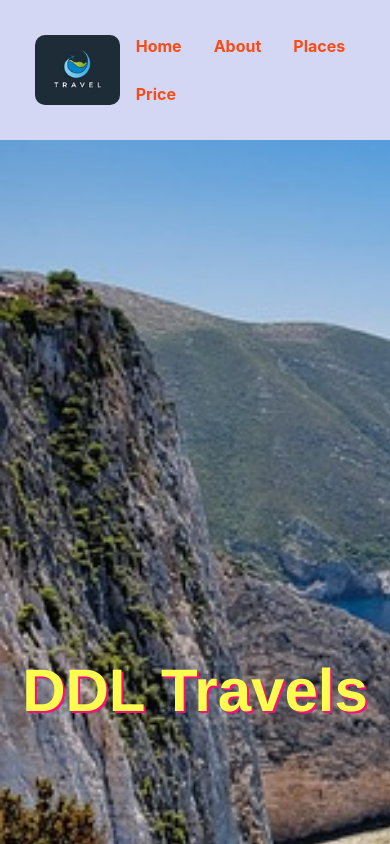
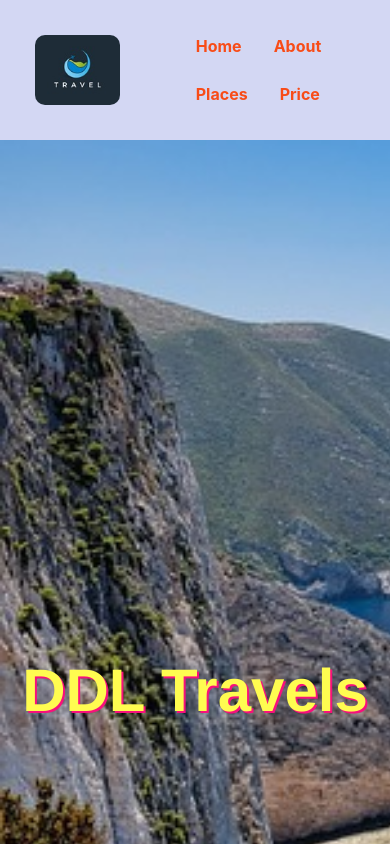
Before and after one commit to 245892/travelling_site, a React (Vite) app: page / in a window 390 px wide. Shown: the top 844 px of the page. Built offline with nearby package versions, Linux system fonts and the light colour scheme.

Commit message:
Another Change

```diff
--- a/src/App.css
+++ b/src/App.css
@@ -359,6 +359,9 @@ ul {
           float: none;
           display: block;
         }
+        nav ul {
+          margin-left: 60px;
+        }
       }
 
       @media (max-width: 600px) {
```
